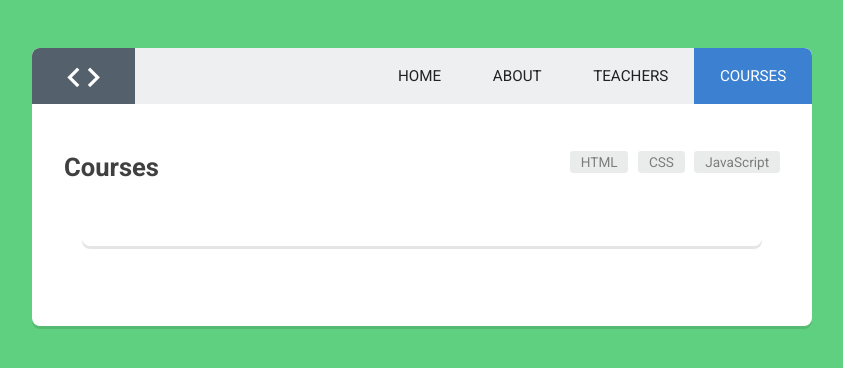
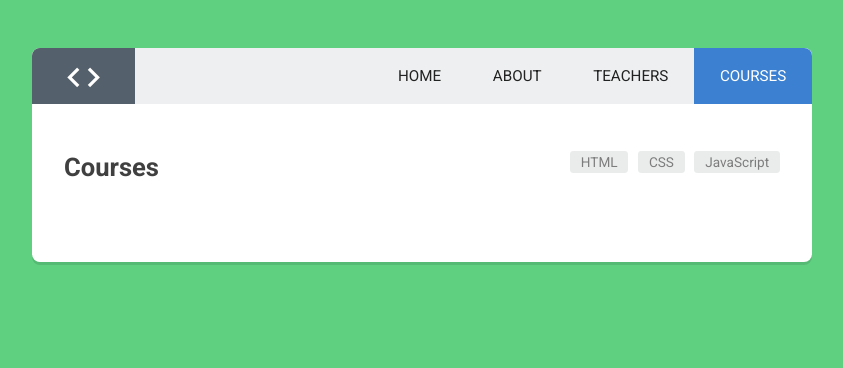
Before and after one commit to gimjudge/th_course_directory, a React (Create React App) app: page /courses in a window 1280 px wide. Shown: the top 368 px of the page, without its empty margins (218-1061 px from the left). Built offline with nearby package versions, Linux system fonts and the light colour scheme.

Commit message:
Redirecting a Route

```diff
--- a/src/components/Courses.js
+++ b/src/components/Courses.js
@@ -1,7 +1,8 @@
 import React from 'react';
 import {
   NavLink,
-  Route
+  Route,
+  Redirect
 } from 'react-router-dom';
 
 // App Components
@@ -22,11 +23,10 @@ const Courses = () => (
     </div>
 
     {/* Write routes here... */}
-    <div className="container">
+      <Route exact path="/courses" render={ () => <Redirect to="/courses" /> } />
       <Route path="/courses/html" component={HTML} />
       <Route path="/courses/css" component={CSS} />
       <Route path="/courses/javascript" component={JavaScript} />
-    </div>
   </div>
 );
 
```
